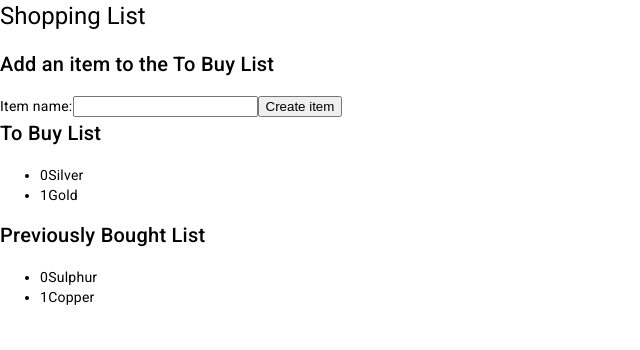
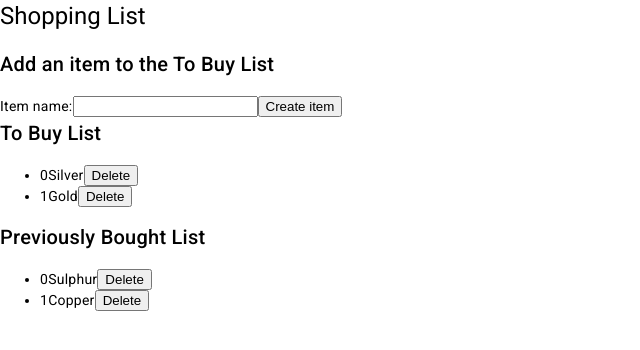
Before and after one commit to JackCollier/angular-shopping-list, an Angular app: page / in a window 1280 px wide. Shown: the top 350 px of the page, without its empty margins (0-640 px from the left). Built offline with nearby package versions, Linux system fonts and the light colour scheme; data requests are answered from the project's data file.

Commit message:
add delete buttons to html

```diff
--- a/src/app/shopping-list-display/shopping-list-display.component.html
+++ b/src/app/shopping-list-display/shopping-list-display.component.html
@@ -10,6 +10,7 @@
       <div>
         <span>{{ toBuyList.indexOf(item) }}</span>
         <span>{{ item.itemName }}</span>
+        <button (click)="deleteToBuyItem(item.id)">Delete</button>
       </div>
     </li>
   </div>
@@ -27,6 +28,7 @@
       <div>
         <span>{{ previouslyBoughtList.indexOf(item) }}</span>
         <span>{{ item.itemName }}</span>
+        <button (click)="deletePreviouslyBoughtItem(item.id)">Delete</button>
       </div>
     </li>
   </div>
```
